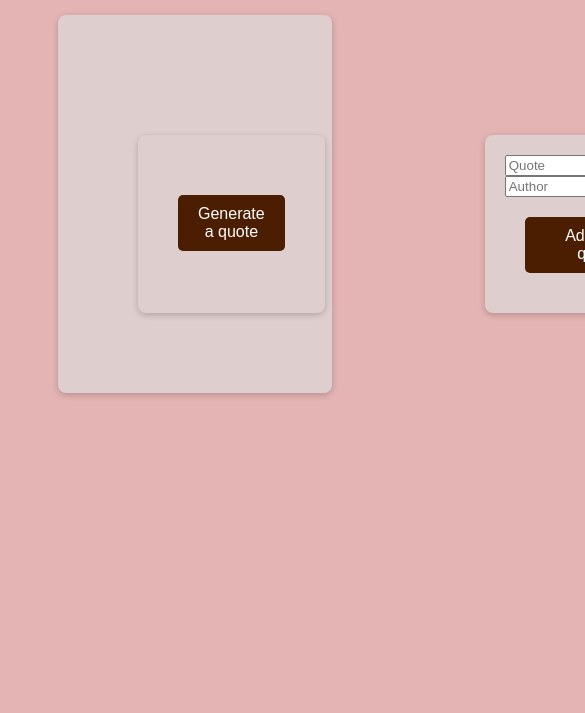
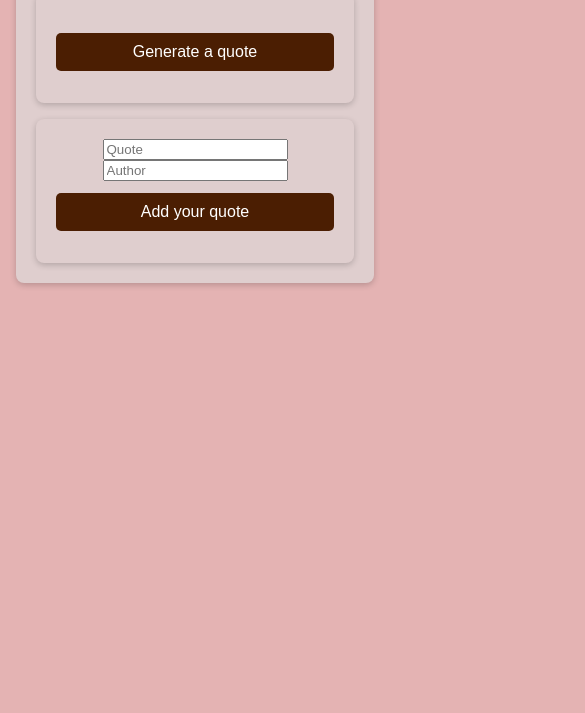
Before and after one commit to Nataliia74/Quote-generator-frontend-and-backend, a plain HTML site: page Frontend/index.html in a window 390 px wide. Shown: the part 131-844 px from the top of the page, 585 px wide, since content can reach past the window. Drawn offline with Linux system fonts and the light colour scheme; no server answers.

Commit message:
Changed css for mobile version

```diff
--- a/Frontend/style.css
+++ b/Frontend/style.css
@@ -1,48 +1,41 @@
-/* Reset some defaults */
 * {
-  grid-row: 2;
   box-sizing: border-box;
   font-family: Arial, Helvetica, sans-serif;
 }
 
-/* Page layout */
 body {
   background-color: #e4b3b3;
   text-align: center;
-  padding: 50px;
+  padding: 24px;
+  margin: 0;
 }
 
-/* Title */
 h1 {
   margin-bottom: 30px;
 }
 
 .grid {
   display: grid;
-  grid-template-columns: 1fr 1fr; /* two equal columns */
+  grid-template-columns: 1fr 1fr; /* two columns */
   gap: 40px;
   max-width: 1100px;
   margin: 0 auto;
 }
 
-/* Quote container */
 div {
   background-color: #dfcece;
   padding: 20px;
-  max-width: 500px;
-  margin: 0 auto;
   border-radius: 8px;
   box-shadow: 0 2px 6px rgba(0, 0, 0, 0.2);
-  margin: 60px;
+
+  margin: 0;
 }
 
-/* Quote text */
 p {
   font-size: 18px;
   margin-bottom: 20px;
 }
 
-/* Button */
 button {
   padding: 10px 20px;
   font-size: 16px;
@@ -57,3 +50,26 @@ button {
 button:hover {
   background-color: #6a2b04;
 }
+
+/* Mobile */
+@media (max-width: 600px) {
+  body {
+    padding: 16px;
+  }
+
+  .grid {
+    grid-template-columns: 1fr;
+    gap: 16px;
+  }
+
+  div {
+    max-width: 100%;
+  }
+
+  button {
+    width: 100%;
+    max-width: 320px;
+    margin: 12px auto;
+    display: block;
+  }
+}
```
Also changed, not shown: 1 other file.
